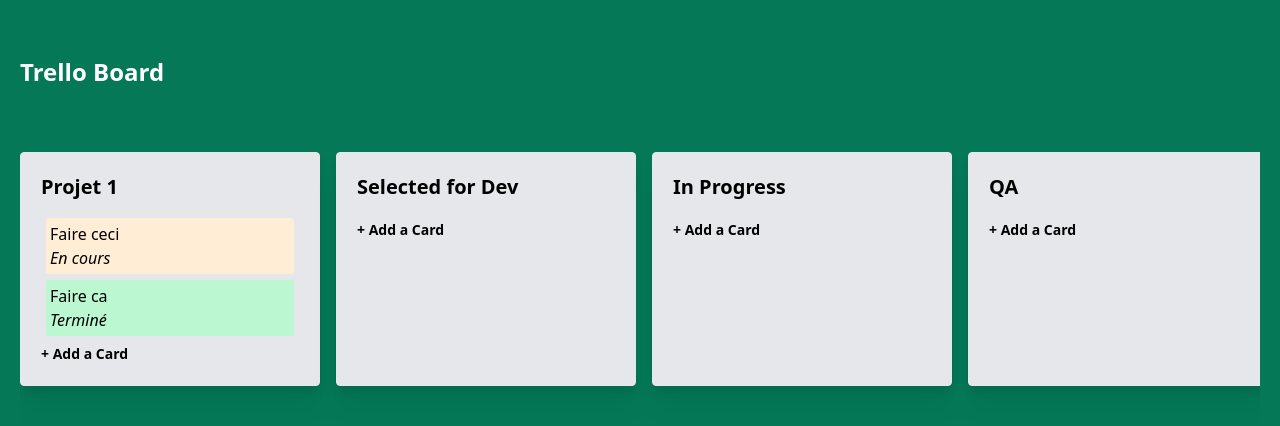
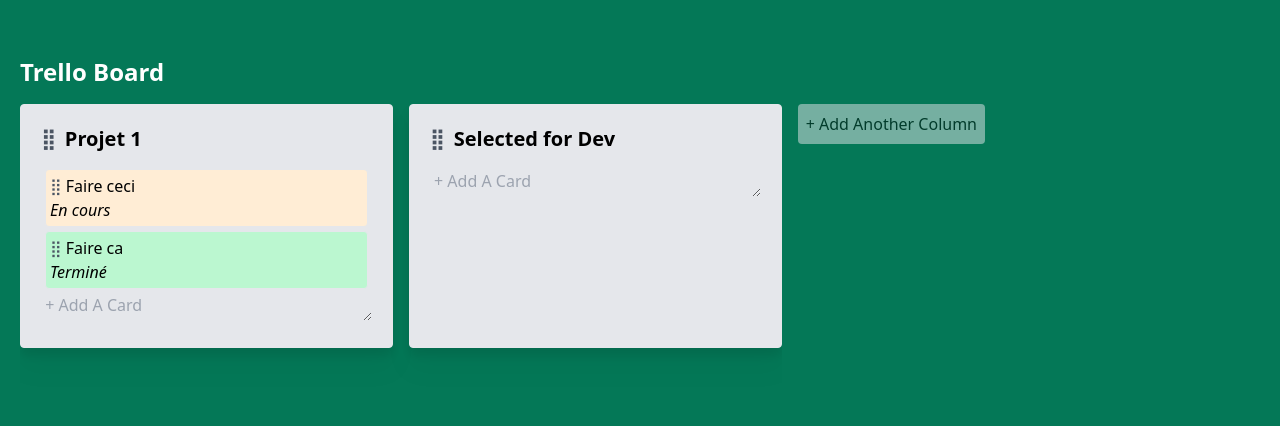
Before and after one commit to math-dev-24/trelloNuxtJs, a Nuxt app: page / in a window 1280 px wide. Shown: the top 426 px of the page. Built offline with nearby package versions, Linux system fonts and the light colour scheme.

Commit message:
add remove, update col and task

```diff
--- a/components/ColumnCard.vue
+++ b/components/ColumnCard.vue
@@ -1,18 +1,50 @@
 <script setup lang="ts">
-import type {Column} from "~/types";
+import type {Column, Task} from "~/types";
+import draggable from "vuedraggable";
+import Handle from "~/components/Handle.vue";
+import {COLUMNS_DATA} from "~/data/ColumnsData";
 
-const {column} = defineProps<{
+const { column } = defineProps<{
   column: Column
 }>()
+
+const deleteColumn = () => {
+  if(column.title == ""){
+    COLUMNS_DATA.value = COLUMNS_DATA.value.filter(col => col.id != column.id)
+  }
+}
+
+const alt = useKeyModifier("Alt")
 
 </script>
 
 <template>
-  <div class="min-w-[300px] rounded mb-10 border bg-gray-200 p-5 drop-shadow-xl hover:drop-shadow transition duration-500">
-    <h1 class="text-xl font-bold mb-4">{{column.title}}</h1>
-    <TaskCard v-for="(task, id) in column.tasks" :key="id" :task="task" />
+  <div class="min-w-[300px] rounded mb-10 border bg-gray-200 p-5 drop-shadow-xl hover:drop-shadow transition duration-500 column">
+    <header class="text-xl font-bold mb-4">
+      <Handle />
+      <input
+          class="bg-transparent focus:bg-white focus:outline-green-400 rounded px-1 w-4/5 title-input"
+          v-model="column.title"
+          @keyup.enter="($event.target as HTMLInputElement).blur()"
+          @keydown.delete="deleteColumn"
+          type="text"
+      />
+    </header>
+    <draggable
+        v-model="column.tasks"
+        :group="{name: 'tasks', pull: alt ? 'clone' : true}"
+        :animation="150"
+        handle=".drag-handle"
+        item-key="id"
+    >
+      <template #item="{element: task}: {element: Task}">
+        <div>
+          <TaskCard :key="task.id" :task="task" @delete="column.tasks = column.tasks.filter(c => c.id != $event)" />
+        </div>
+      </template>
+    </draggable>
     <footer>
-      <button class="text-gran-300 text-sm font-bold">+ Add a Card</button>
+      <NewTask @add="column.tasks.push($event)" />
     </footer>
   </div>
 </template>
--- /dev/null
+++ b/components/Handle.vue
@@ -0,0 +1,3 @@
+<template>
+  <span class="drag-handle cursor-move text-gray-600"> ⣿ </span>
+</template>
--- /dev/null
+++ b/components/NewTask.vue
@@ -0,0 +1,44 @@
+<script setup lang="ts">
+import type {Task} from "~/types";
+import {nanoid} from "nanoid";
+
+const emit = defineEmits<{
+  (e: "add", payload: Task): void
+}>()
+
+const focused = ref<boolean>(false)
+const title = ref<string>("")
+
+function createTask(e: Event){
+  if(title.value.trim()){
+    e.preventDefault();
+    emit("add", {
+      title: title.value.trim(),
+      createdAt: new Date(),
+      id: nanoid(),
+      state: "Ouvert",
+      content: ""
+    } as Task)
+  title.value = ""
+  }
+}
+
+</script>
+
+<template>
+  <div>
+    <textarea
+        v-model="title"
+        @keydown.tab="createTask"
+        @keyup.enter="createTask"
+        class="w-full"
+        :class="{
+          'h-7 bg-transparent' : !focused,
+          'h-14 p-1': focused
+        }"
+        @focus="focused = true"
+        @blur="focused = false"
+        :placeholder="!focused ? ' + Add A Card' : 'Enter a title for this card' "
+    />
+  </div>
+</template>
--- a/components/TaskCard.vue
+++ b/components/TaskCard.vue
@@ -1,31 +1,58 @@
 <script setup lang="ts">
-import type {Task} from "~/types";
+import type {Task, ID} from "~/types";
 
-const { task } = defineProps<{
+const {task} = defineProps<{
   task: Task
 }>()
 
-const color = ref<string>('')
+const focused = ref<boolean>(false)
 
-onMounted(() => {
-  switch (task.state){
-    case "En cours":
-      color.value = "bg-orange-100"
-          break;
-    case "Ouvert":
-      color.value = "bg-slate-200"
-          break;
-    case "Terminé":
-      color.value = "bg-green-200"
-  }
+const emit = defineEmits<{
+  (e: "delete", payload: ID): void
+}>()
+
+onKeyStroke("Backspace", (e) => {
+  if(focused.value) emit('delete', task.id)
 })
 
 </script>
 
 <template>
-  <div class="border p-1 m-1 rounded" :class="color" :title="task.createdAt.toLocaleDateString()">
-    <h4>{{task.title}}</h4>
-    <p class="italic">{{task.state}}</p>
+  <div class="border p-1 m-1 rounded task"
+       :class="{
+        'bg-orange-100' : task.state == 'En cours',
+        'bg-slate-200' : task.state == 'Ouvert',
+        'bg-green-200' : task.state == 'Terminé'
+       }"
+       :title="task.id"
+       @focus="focused = true"
+       @blur="focused = false"
+       tabindex="0"
+  >
+    <header class="flex gap-1 items-center">
+      <Handle/>
+      <span>{{ task.title }}</span>
+    </header>
+    <p class="italic">{{ task.state }}</p>
   </div>
 
 </template>
+
+<style>
+.task:focus,
+.task:focus-visible{
+  @apply outline-gray-400 !important;
+  outline: gray auto 1px;
+}
+
+.sortable-drag .task{
+  transform: rotate(5deg);
+}
+.sortable-ghost .task{
+  position: relative;
+}
+.sortable-ghost .task::after{
+  content: "";
+  @apply absolute top-0 bottom-0 left-0 right-0 bg-slate-300 rounded;
+}
+</style>
--- a/components/TrelloBoard.vue
+++ b/components/TrelloBoard.vue
@@ -1,12 +1,53 @@
 <script setup lang="ts">
 import { COLUMNS_DATA } from "~/data/ColumnsData";
 import ColumnCard from "~/components/ColumnCard.vue";
+import draggable from "vuedraggable";
+import type {Column} from "~/types";
+import {nanoid} from "nanoid";
+
+const createColumn = () => {
+  const column : Column = {
+    title: "New Card",
+    id: nanoid(),
+    tasks: []
+  };
+  COLUMNS_DATA.value.push(column);
+  nextTick(() => {
+    (document.querySelector('.column:last-of-type .title-input') as HTMLInputElement).focus();
+  })
+}
+
+watch(COLUMNS_DATA, () => {
+  // ajax request
+
+}, {
+  deep: true
+})
 
 </script>
 
 
 <template>
-  <div class="flex gap-4 overflow-x-auto my-16 item-start">
-    <ColumnCard v-for="column in COLUMNS_DATA" :key="column.id"  :column="column" />
+  <div class="flex items-start gap-4">
+    <draggable
+        v-model="COLUMNS_DATA"
+        group="columns"
+        :animation="150"
+        handle=".drag-handle"
+        item-key="id"
+        class="flex gap-4 overflow-x-auto item-start"
+    >
+      <template #item="{element: column}: {element: Column}">
+        <ColumnCard :key="column.id" :column="column" />
+      </template>
+    </draggable>
+    <button
+        @click="createColumn"
+        class="bg-gray-200 whitespace-nowrap p-2 rounded opacity-50"
+
+    >
+      + Add Another Column
+    </button>
+
   </div>
 </template>
--- a/data/ColumnsData.ts
+++ b/data/ColumnsData.ts
@@ -1,7 +1,7 @@
 import type {Column} from "~/types";
 import {nanoid} from "nanoid";
 
-export const COLUMNS_DATA =  ref<Column[]>([
+export const COLUMNS_DATA =  useLocalStorage<Column[]>("trelloBoard", [
     {
         id: nanoid(),
         title: "Projet 1",
@@ -27,29 +27,5 @@
         title: "Selected for Dev",
         tasks: []
     },
-    {
-        id: nanoid(),
-        title: "In Progress",
-        tasks: []
-    },
-    {
-        id: nanoid(),
-        title: "QA",
-        tasks: []
-    },
-    {
-        id: nanoid(),
-        title: "Complete",
-        tasks: []
-    },
-    {
-        id: nanoid(),
-        title: "En dév",
-        tasks: []
-    },
-    {
-        id: nanoid(),
-        title: "En dév",
-        tasks: []
-    }
-]);
+]
+);
```
